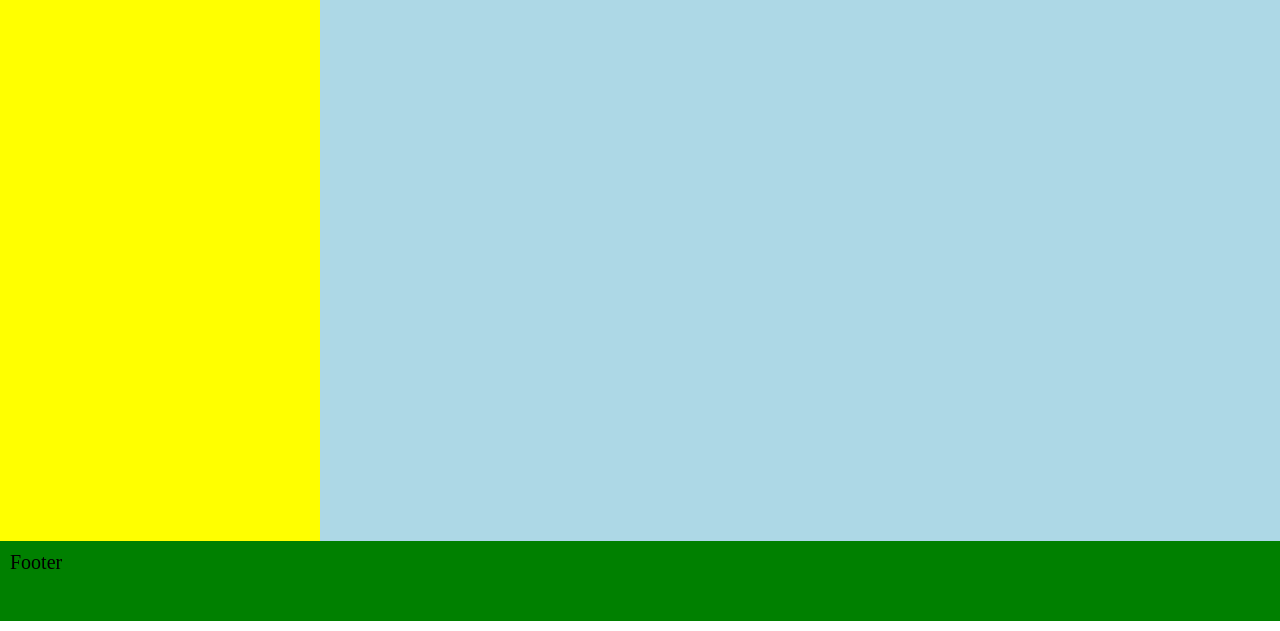
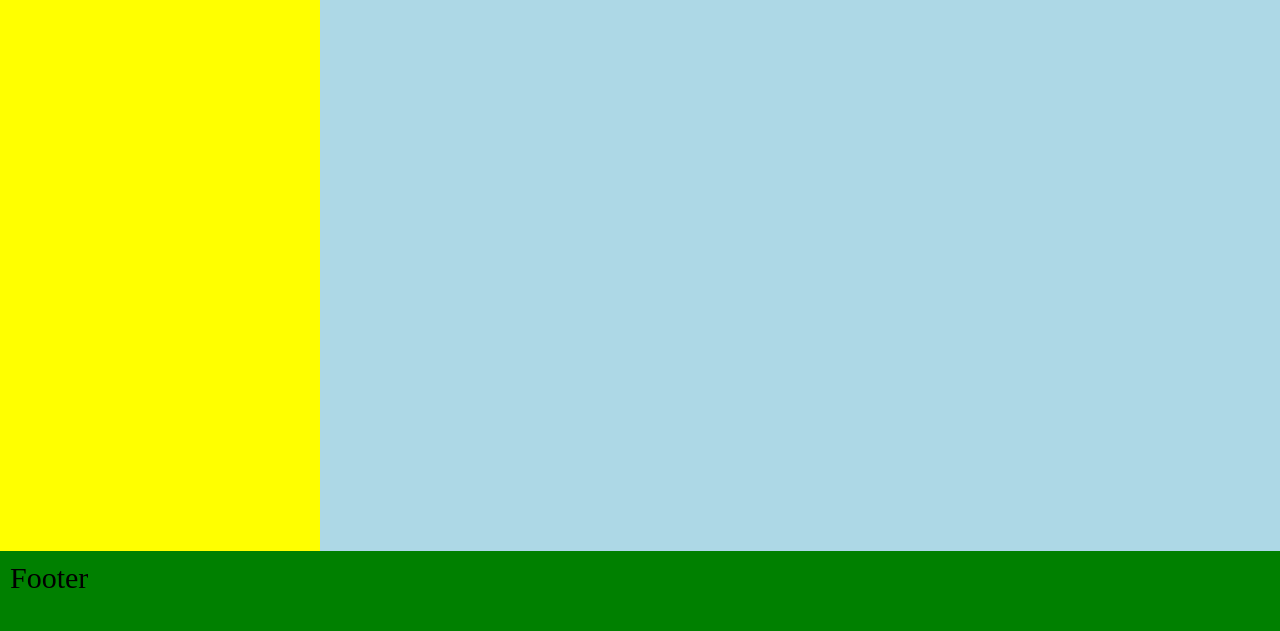
Before and after one commit to kritomas/layout, a plain HTML site: page index.html in a window 1280 px wide. Shown: the part 199-830 px from the top of the page. Drawn offline with Linux system fonts and the light colour scheme.

Commit message:
Finishing touches.

```diff
--- a/style.css
+++ b/style.css
@@ -1,3 +1,26 @@
+/*
+MIT License
+
+Copyright (c) 2023 kritomas
+
+Permission is hereby granted, free of charge, to any person obtaining a copy
+of this software and associated documentation files (the "Software"), to deal
+in the Software without restriction, including without limitation the rights
+to use, copy, modify, merge, publish, distribute, sublicense, and/or sell
+copies of the Software, and to permit persons to whom the Software is
+furnished to do so, subject to the following conditions:
+
+The above copyright notice and this permission notice shall be included in all
+copies or substantial portions of the Software.
+
+THE SOFTWARE IS PROVIDED "AS IS", WITHOUT WARRANTY OF ANY KIND, EXPRESS OR
+IMPLIED, INCLUDING BUT NOT LIMITED TO THE WARRANTIES OF MERCHANTABILITY,
+FITNESS FOR A PARTICULAR PURPOSE AND NONINFRINGEMENT. IN NO EVENT SHALL THE
+AUTHORS OR COPYRIGHT HOLDERS BE LIABLE FOR ANY CLAIM, DAMAGES OR OTHER
+LIABILITY, WHETHER IN AN ACTION OF CONTRACT, TORT OR OTHERWISE, ARISING FROM,
+OUT OF OR IN CONNECTION WITH THE SOFTWARE OR THE USE OR OTHER DEALINGS IN THE
+SOFTWARE.
+*/
 html {
 	margin: 0;
 	padding: 0;
@@ -40,5 +63,5 @@ footer {
 p {
 	padding: 10px;
 	font-family: ubuntu;
-	font-size: 20px;
+	font-size: 30px;
 }
```
Also changed, not shown: index.html (+23 -0 lines).
